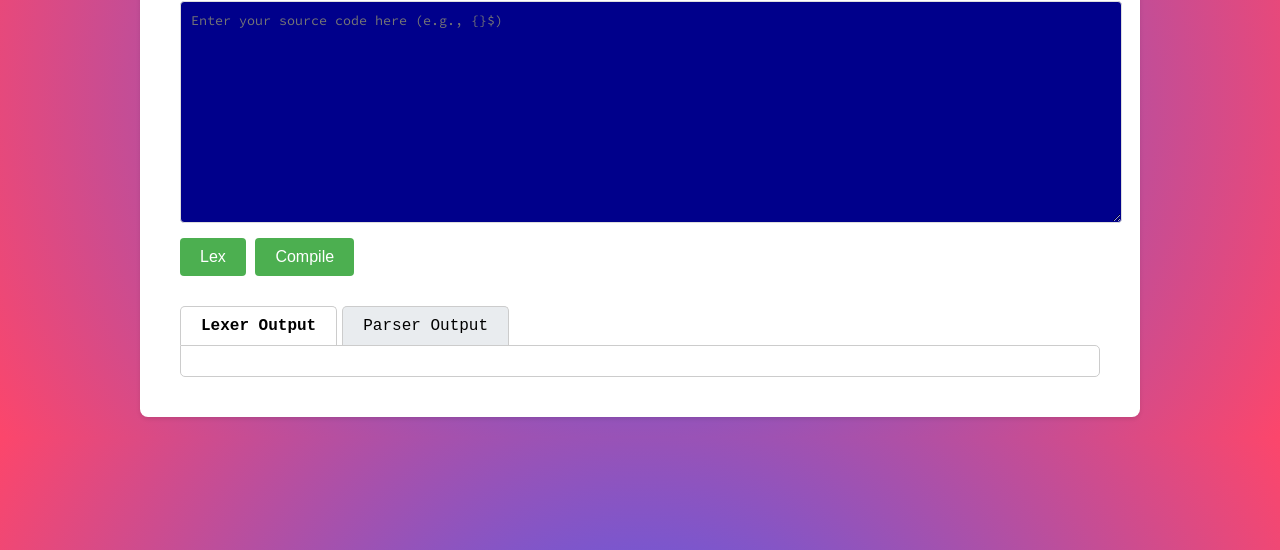
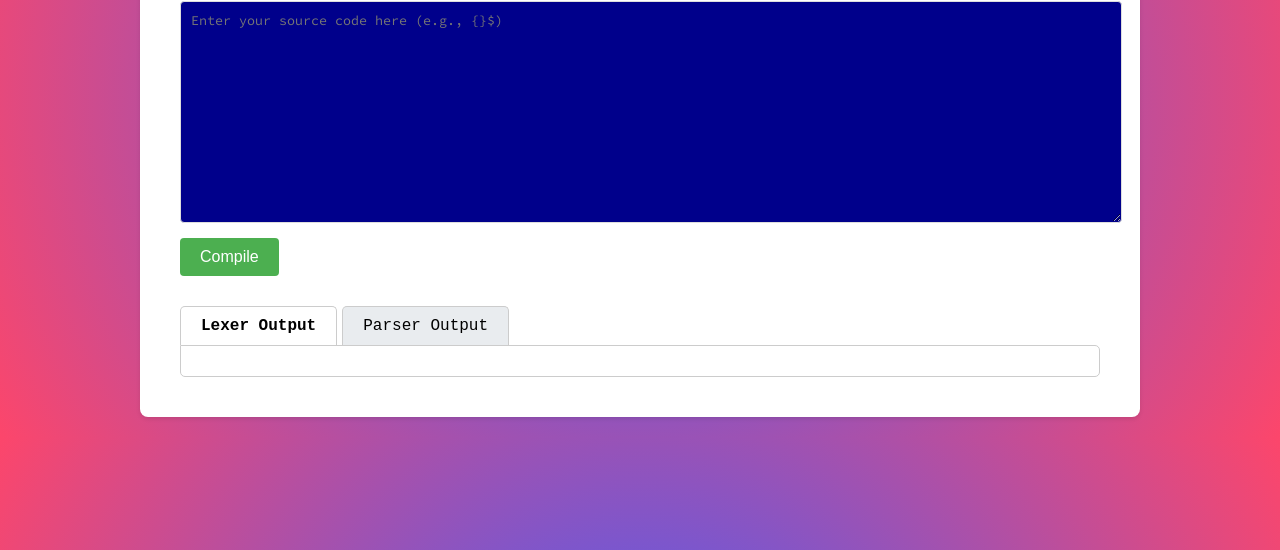
Before and after one commit to LindaMukundwa/CompiLinda, a website with bundled scripts: page index.html in a window 1280 px wide. Shown: the part 250-800 px from the top of the page. Built offline with nearby package versions, Linux system fonts and the light colour scheme; a web font is replaced by a local one.

Commit message:
Changed the front end by combining the lexer only function and compile function to a singular one as well as showtab to switch to the current step of compilation we're on for a simpler look

```diff
--- a/index.html
+++ b/index.html
@@ -37,7 +37,6 @@
         <h1 id="title">CompiLinda</h1>
         <textarea id="sourceCode" placeholder="Enter your source code here (e.g., {}$)"></textarea>
         <div class="button-group">
-            <button onclick="lexerOnly()">Lex</button>
             <button onclick="compile()">Compile</button>
         </div>
         <div id="errorMessage" class="error"></div>
@@ -97,38 +96,6 @@
             }
         }
 
-        // Lexer function that just performs lexing
-        function lexerOnly() {
-            if (!checkDependencies()) return;
-
-            const sourceCode = document.getElementById('sourceCode').value;
-            const outputDiv = document.getElementById('lexerOutput');
-            const errorDiv = document.getElementById('errorMessage');
-
-            try {
-                const lexer = new Lexer(sourceCode);
-                const result = lexer.tokenize();
-
-                errorDiv.style.display = 'none';
-                outputDiv.innerHTML = '';
-
-                // Display logs with appropriate styling
-                result.logs.forEach(log => {
-                    const logElement = document.createElement('div');
-                    logElement.className = `log-${log.level.toLowerCase()}`;
-                    logElement.textContent = log.message;
-                    outputDiv.appendChild(logElement);
-                });
-
-                // Show lexer tab
-                showTab('lexer');
-            } catch (error) {
-                errorDiv.textContent = error.message;
-                errorDiv.style.display = 'block';
-                outputDiv.innerHTML = '';
-            }
-        }
-
         // Complete compilation function that performs lexing and parsing
         function compile() {
             if (!checkDependencies()) return;
@@ -156,6 +123,9 @@
                     logElement.textContent = log.message;
                     lexerOutputDiv.appendChild(logElement);
                 });
+
+                // Show lexer tab
+                showTab('lexer');
 
                 // Check if lexing had errors before parsing
                 const hasLexErrors = lexResult.logs.some(log => log.level === 'ERROR');
```
